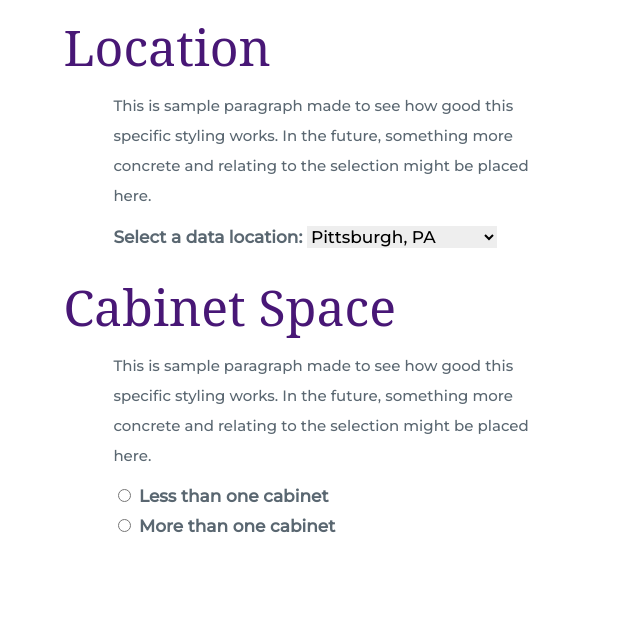
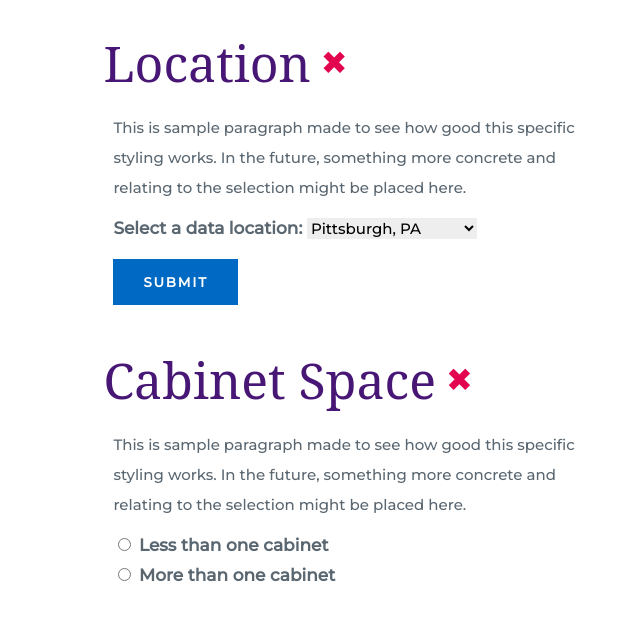
Before and after one commit to chirprush/edge-quote-demo, a Flask app: page / in a window 1280 px wide. Shown: the top 621 px of the page, without its empty margins (71-711 px from the left). Run offline with Flask 2, Linux system fonts and the light colour scheme.

Commit message:
Added submit button

```diff
--- a/app/static/css/main.css
+++ b/app/static/css/main.css
@@ -3,6 +3,11 @@
 :root {
 	--header-purple: #481776;
 	--text-gray: #5a6771;
+	--white: #ffffff;
+	--red: #e30450;
+	--blue: #0069c3;
+	--dark-blue: #481776;
+	--green: #00837b;
 }
 
 .selector-section {
@@ -12,12 +17,33 @@
 	padding-bottom: 20px;
 }
 
-.selector-section h2 {
+.selector-title .selector-heading {
 	font-family: 'Noto Serif', serif;
 	font-weight: 400;
 	font-size: 50px;
 	color: var(--header-purple);
 	margin: 0;
+}
+
+.selector-title {
+	display: flex;
+	list-style-type: none;
+}
+
+.selector-title .selector-status {
+	display: flex;
+	flex-direction: column;
+	justify-content: center;
+	margin-left: 10px;
+	font-size: 2em;
+}
+
+.selector-title .not-submitted {
+	color: var(--red);
+}
+
+.selector-title .submitted {
+	color: var(--green);
 }
 
 .selector-main {
@@ -32,7 +58,7 @@
 	font-family: "Montserrat", sans-serif;
 	font-size: 15px;
 	line-height: 2;
-	width: 50%;
+	width: 60%;
 	color: var(--text-gray);
 }
 
@@ -41,11 +67,32 @@
 	font-weight: bold;
 }
 
+.submit-button {
+	border: none;
+	background-color: var(--blue);
+	color: var(--white);
+	padding-left: 30px;
+	padding-right: 30px;
+	padding-top: 15px;
+	padding-bottom: 15px;
+	letter-spacing: 1.8px;
+	transition: 0.3s background-color;
+	font-weight: bold;
+	text-transform: uppercase;
+	margin-top: 20px;
+	margin-left: 50px;
+	font-family: "Montserrat", sans-serif;
+}
+
+.submit-button:hover {
+	background-color: var(--dark-blue);
+}
+
 .selector-dropdown {
-	font-size: 17px;
+	font-size: 15px;
 	font-family: "Montserrat", sans-serif;
 	border: none;
-	background: #eee;
+	background-color: #eee;
 }
 
 .radio-container br {
--- /dev/null
+++ b/app/static/js/main.js
@@ -0,0 +1,9 @@
+window.onload = () => {
+	for (let submit_button of document.getElementsByClassName("submit-button")) {
+		submit_button.onclick = () => {
+			let selector_status = submit_button.parentNode.getElementsByClassName("selector-status")[0];
+			selector_status.className = "selector-status submitted";
+			selector_status.innerText = "✔";
+		}
+	}
+}
--- a/app/templates/main.html
+++ b/app/templates/main.html
@@ -5,10 +5,14 @@
 		<meta charset="UTF-8" />
 		<meta name="viewport" content="width=device-width,initial-scale=1" />
 		<link rel="stylesheet" type="text/css" href="{{ url_for('static', filename='css/main.css') }}" media="screen" />
+		<script type="text/javascript" src="{{ url_for('static', filename='js/main.js') }}"></script>
 	</head>
 	<body>
 		<div class="selector-section">
-			<h2>Location</h2>
+			<ul class="selector-title">
+				<li class="selector-heading">Location</li>
+				<li class="selector-status not-submitted">✖</li>
+			</ul>
 			<div class="selector-main">
 				<p>This is sample paragraph made to see how good this specific styling works. In the future, something more concrete and relating to the selection might be placed here.</p>
 				<label for="selector-location">Select a data location: </label>
@@ -20,9 +24,13 @@
 					</optgroup>
 				</select>
 			</div>
+			<button class="submit-button">Submit</button>
 		</div>
 		<div class="selector-section">
-			<h2>Cabinet Space</h2>
+			<ul class="selector-title">
+				<li class="selector-heading">Cabinet Space</li>
+				<li class="selector-status not-submitted">✖</li>
+			</ul>
 			<div class="selector-main">
 				<p>This is sample paragraph made to see how good this specific styling works. In the future, something more concrete and relating to the selection might be placed here.</p>
 				<div class="radio-container">
```
